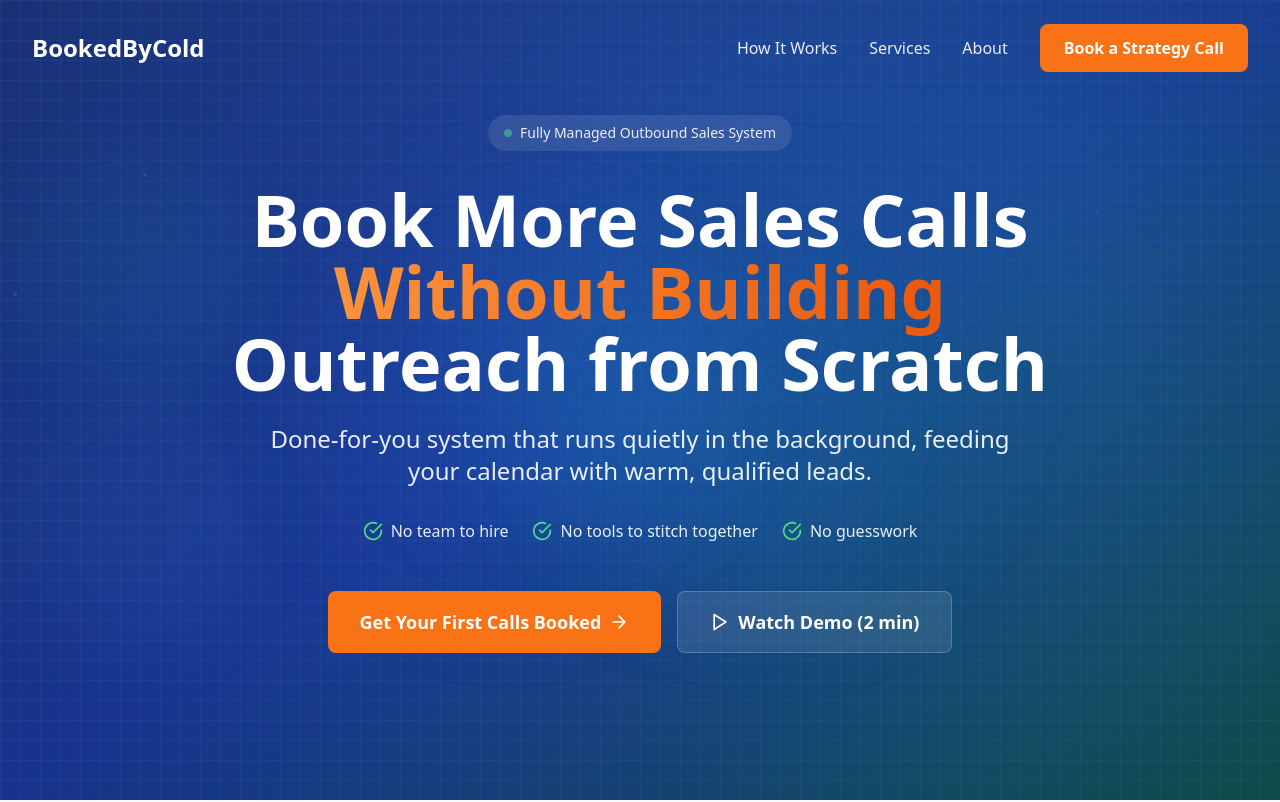
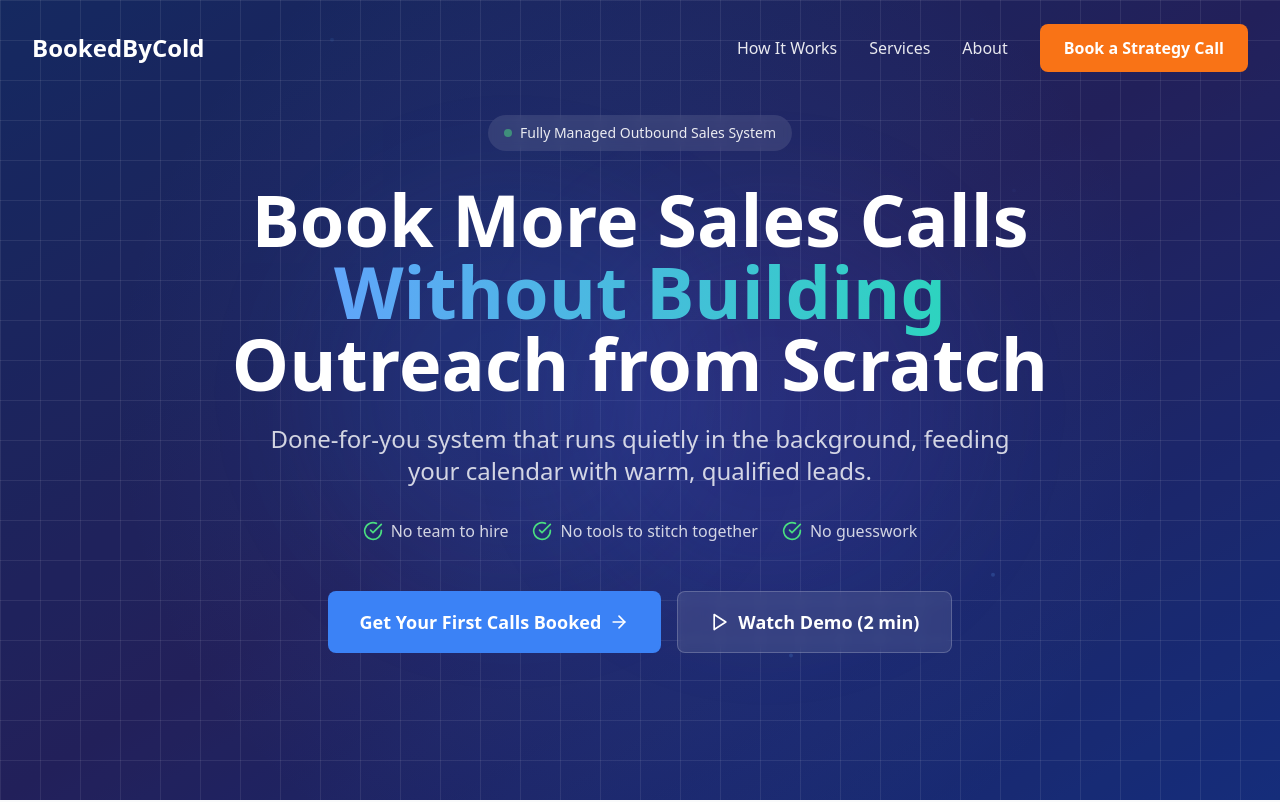
Before and after one commit to ammorsy3/bolt_website, a React (Vite) app: page / in a window 1280 px wide. Shown: the top 802 px of the page. Built offline with nearby package versions, Linux system fonts and the light colour scheme.

Commit message:
Update Hero.tsx

```diff
--- a/src/components/Hero.tsx
+++ b/src/components/Hero.tsx
@@ -12,41 +12,29 @@ export default function Hero() {
   return (
     <section className="relative min-h-screen flex items-center justify-center overflow-hidden">
       {/* Background */}
-      <div className="absolute inset-0 bg-gradient-to-br from-blue-900 via-blue-800 to-teal-800 -z-10">
-        <div className="absolute inset-0 bg-black/20"></div>
+      <div className="absolute inset-0 bg-gradient-to-br from-blue-900 via-indigo-900 to-blue-800 -z-10">
+        {/* Subtle dark overlay */}
+        <div className="absolute inset-0 bg-black/30"></div>
       </div>
 
-      {/* Enhanced Animated background elements with aura effects */}
+      {/* Grid + Glow Background */}
       <div className="absolute inset-0">
-        {/* Main radial gradient overlay */}
-        <div className="absolute inset-0 bg-[radial-gradient(circle_800px_at_50%_200px,rgba(59,130,246,0.2),transparent)]" />
-        {/* Secondary radial gradient */}
-        <div className="absolute inset-0 bg-[radial-gradient(circle_600px_at_80%_300px,rgba(20,184,166,0.15),transparent)]" />
         {/* Grid pattern overlay */}
-        <div className="pointer-events-none absolute inset-0 bg-[linear-gradient(to_right,rgba(59,130,246,0.1)_1px,transparent_1px),linear-gradient(to_bottom,rgba(59,130,246,0.1)_1px,transparent_1px)] bg-[size:20px_20px]" />
+        <div className="pointer-events-none absolute inset-0
+          bg-[linear-gradient(to_right,rgba(255,255,255,0.08)_1px,transparent_1px),linear-gradient(to_bottom,rgba(255,255,255,0.08)_1px,transparent_1px)]
+          bg-[size:40px_40px]" />
 
-        {/* Large aura lights */}
-        <div className="absolute top-1/4 left-1/4 w-96 h-96 bg-blue-600/20 rounded-full blur-3xl animate-pulse"></div>
-        <div className="absolute bottom-1/4 right-1/4 w-96 h-96 bg-teal-600/20 rounded-full blur-3xl animate-pulse delay-1000"></div>
-        <div className="absolute top-1/3 right-1/3 w-80 h-80 bg-blue-500/15 rounded-full blur-3xl animate-pulse delay-500"></div>
-        <div className="absolute bottom-1/3 left-1/3 w-72 h-72 bg-teal-500/15 rounded-full blur-3xl animate-pulse delay-1500"></div>
+        {/* Subtle radial gradient glow */}
+        <div className="absolute inset-0 bg-[radial-gradient(circle_at_center,rgba(59,130,246,0.15),transparent_70%)]" />
+      </div>
 
-        {/* Medium aura lights */}
-        <div className="absolute top-1/2 left-1/6 w-64 h-64 bg-blue-400/10 rounded-full blur-2xl animate-pulse delay-700"></div>
-        <div className="absolute bottom-1/2 right-1/6 w-64 h-64 bg-teal-400/10 rounded-full blur-2xl animate-pulse delay-1200"></div>
-
-        {/* Small accent lights */}
-        <div className="absolute top-1/5 right-1/5 w-48 h-48 bg-orange-500/8 rounded-full blur-2xl animate-pulse delay-300"></div>
-        <div className="absolute bottom-1/5 left-1/5 w-48 h-48 bg-orange-400/8 rounded-full blur-2xl animate-pulse delay-1800"></div>
-
-        {/* Gradient overlays for depth */}
-        <div className="absolute top-0 left-0 w-full h-full bg-gradient-to-br from-blue-500/8 via-transparent to-teal-500/8"></div>
-        <div className="absolute top-0 right-0 w-full h-full bg-gradient-to-bl from-teal-500/6 via-transparent to-blue-500/6"></div>
-      </div>
+      {/* Floating aura lights (minimal like purple version) */}
+      <div className="absolute top-1/4 left-1/4 w-96 h-96 bg-blue-600/20 rounded-full blur-3xl animate-pulse"></div>
+      <div className="absolute bottom-1/4 right-1/4 w-96 h-96 bg-indigo-600/20 rounded-full blur-3xl animate-pulse delay-1000"></div>
 
       {/* Floating particles effect */}
       <div className="absolute inset-0 overflow-hidden pointer-events-none">
-        {[...Array(15)].map((_, i) => (
+        {[...Array(10)].map((_, i) => (
           <motion.div
             key={i}
             className="absolute w-1 h-1 bg-blue-400/20 rounded-full"
@@ -59,7 +47,7 @@ export default function Hero() {
               opacity: [0, 1, 0],
             }}
             transition={{
-              duration: Math.random() * 4 + 3,
+              duration: Math.random() * 5 + 4,
               repeat: Infinity,
               delay: Math.random() * 3,
             }}
@@ -67,32 +55,33 @@ export default function Hero() {
         ))}
       </div>
 
+      {/* Content */}
       <div className="relative z-10 max-w-7xl mx-auto px-4 sm:px-6 lg:px-8 text-center">
         <div className="max-w-4xl mx-auto">
           {/* Badge */}
-          <div className="inline-flex items-center px-4 py-2 bg-white/10 backdrop-blur-sm rounded-full text-white/90 text-sm font-medium mb-8 animate-fadeIn mt-8">
+          <div className="inline-flex items-center px-4 py-2 bg-white/10 backdrop-blur-sm rounded-full text-white/90 text-sm font-medium mb-8 mt-8">
             <span className="w-2 h-2 bg-green-400 rounded-full mr-2 animate-pulse"></span>
             Fully Managed Outbound Sales System
           </div>
 
           {/* Main Headline */}
-          <h1 className="text-4xl sm:text-5xl lg:text-6xl xl:text-7xl font-bold text-white mb-6 leading-tight animate-slideUp">
-            Book More Sales Calls{' '}
-            <span className="text-transparent bg-clip-text bg-gradient-to-r from-orange-400 to-orange-600">
+          <h1 className="text-4xl sm:text-5xl lg:text-6xl xl:text-7xl font-bold text-white mb-6 leading-tight">
+            Book More Sales Calls{" "}
+            <span className="text-transparent bg-clip-text bg-gradient-to-r from-blue-400 to-teal-400">
               Without Building
-            </span>{' '}
+            </span>{" "}
             Outreach from Scratch
           </h1>
 
           {/* Subheadline */}
-          <p className="text-xl sm:text-2xl text-white/90 mb-8 max-w-3xl mx-auto leading-relaxed animate-slideUp delay-200">
+          <p className="text-xl sm:text-2xl text-white/80 mb-8 max-w-3xl mx-auto leading-relaxed">
             Done-for-you system that runs quietly in the background, feeding your calendar with warm, qualified leads.
           </p>
 
           {/* Benefits */}
-          <div className="flex flex-wrap justify-center gap-6 mb-12 animate-slideUp delay-400">
+          <div className="flex flex-wrap justify-center gap-6 mb-12">
             {benefits.map((benefit, index) => (
-              <div key={index} className="flex items-center text-white/90">
+              <div key={index} className="flex items-center text-white/80">
                 <CheckCircle className="w-5 h-5 text-green-400 mr-2" />
                 <span className="font-medium">{benefit}</span>
               </div>
@@ -100,12 +89,22 @@ export default function Hero() {
           </div>
 
           {/* CTA Buttons */}
-          <div className="flex flex-col sm:flex-row gap-4 justify-center mb-16 animate-slideUp delay-600">
-            <a href="https://calendly.com/ahmorsy07/ai-booking-demo" target="_blank" rel="noopener noreferrer" className="group bg-orange-500 hover:bg-orange-600 text-white px-8 py-4 rounded-lg font-semibold text-lg transition-all duration-200 hover:scale-105 hover:shadow-xl flex items-center justify-center">
+          <div className="flex flex-col sm:flex-row gap-4 justify-center mb-16">
+            <a
+              href="https://calendly.com/ahmorsy07/ai-booking-demo"
+              target="_blank"
+              rel="noopener noreferrer"
+              className="group bg-blue-500 hover:bg-blue-600 text-white px-8 py-4 rounded-lg font-semibold text-lg transition-all duration-200 hover:scale-105 hover:shadow-xl flex items-center justify-center"
+            >
               Get Your First Calls Booked
               <ArrowRight className="ml-2 w-5 h-5 group-hover:translate-x-1 transition-transform duration-200" />
             </a>
-            <a href="https://drive.google.com/file/d/180_FWUK_2bJqwHhPqqQRoSMvOjEXhRgj/view" target="_blank" rel="noopener noreferrer" className="group bg-white/10 backdrop-blur-sm hover:bg-white/20 text-white px-8 py-4 rounded-lg font-semibold text-lg transition-all duration-200 hover:scale-105 border border-white/20 flex items-center justify-center">
+            <a
+              href="https://drive.google.com/file/d/180_FWUK_2bJqwHhPqqQRoSMvOjEXhRgj/view"
+              target="_blank"
+              rel="noopener noreferrer"
+              className="group bg-white/10 backdrop-blur-sm hover:bg-white/20 text-white px-8 py-4 rounded-lg font-semibold text-lg transition-all duration-200 hover:scale-105 border border-white/20 flex items-center justify-center"
+            >
               <Play className="mr-2 w-5 h-5" />
               Watch Demo (2 min)
             </a>
```
